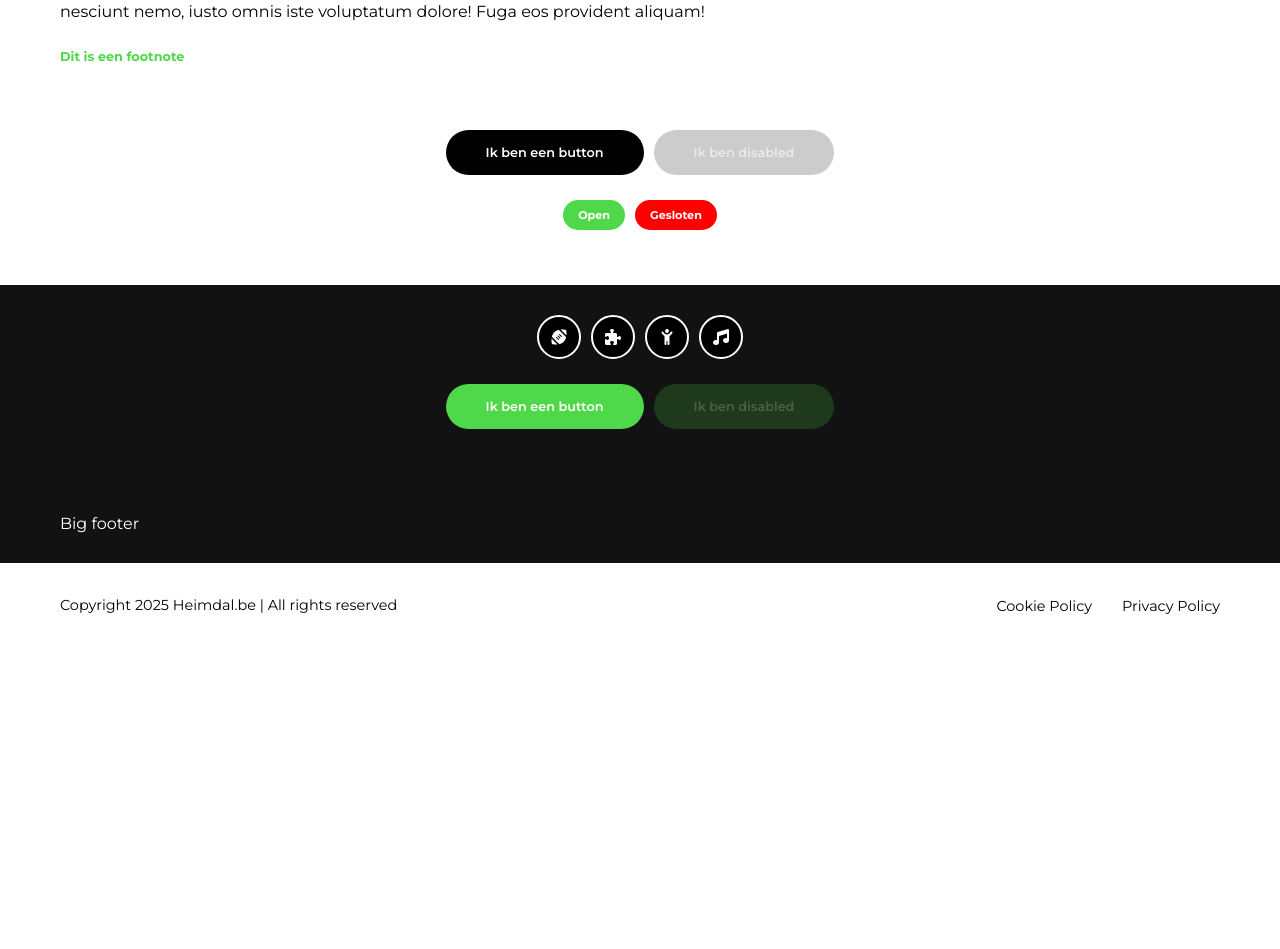
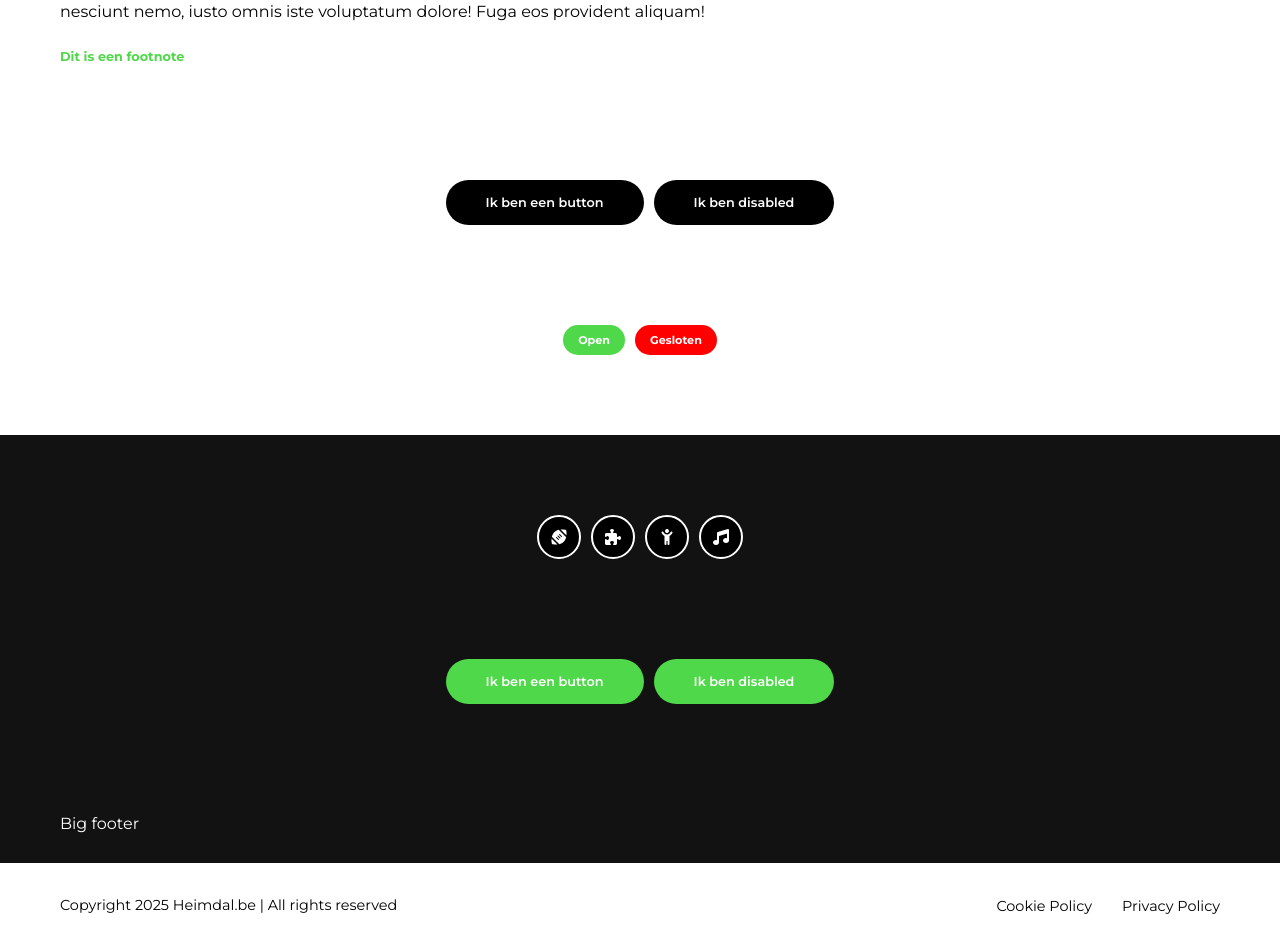
Before and after one commit to Heimdalbe/Mimisbrunnr-frontend, a React (Vite) app in the folder mimisbrunnr-frontend/: page /huisstijl in a window 1280 px wide. Shown: the part 620-1569 px from the top of the page. Before the commit the page ends 1269 px from the top, so only its background shows below. Built offline with nearby package versions, Linux system fonts and the light colour scheme.

Commit message:
disabled toegevoegd aan button component

```diff
--- a/mimisbrunnr-frontend/src/components/Common/PrimaryButton.jsx
+++ b/mimisbrunnr-frontend/src/components/Common/PrimaryButton.jsx
@@ -1,10 +1,15 @@
 import { Link } from "react-router-dom";
 
-const PrimaryButton = ({ text, to, isLight }) => {
+const PrimaryButton = ({ text, to, isLight, isDisabled }) => {
+  const className = [
+    isLight ? "primary-button" : "primary-button-dark",
+    isDisabled ? "disabled" : ""
+  ].join(" ");
+
   return (
     <Link
       to={to}
-      className={isLight ? "primary-button" : "primary-button-dark"}
+      className={className}
     >
         {text}
     </Link>
--- a/mimisbrunnr-frontend/src/components/Home/PlanningSectie/PlanningSectie.jsx
+++ b/mimisbrunnr-frontend/src/components/Home/PlanningSectie/PlanningSectie.jsx
@@ -8,7 +8,11 @@ const PlanningSectie = () => {
       <h1>Op de planning</h1>
       <EventList events={events} />
       <div className="button-wrapper">
-        <PrimaryButton text='Alle evenementen' to='/evenementen' isLight={true} />
+        <PrimaryButton
+          text='Alle evenementen'
+          to='/evenementen'
+          isLight={true}
+          isDisabled={false} />
       </div>
     </div>
   )
--- a/mimisbrunnr-frontend/src/index.css
+++ b/mimisbrunnr-frontend/src/index.css
@@ -162,17 +162,17 @@ a:hover {
   text-decoration: none;
 }
 
-.primary-button:disabled,
-.primary-button-dark:disabled {
+.primary-button.disabled,
+.primary-button-dark.disabled {
   cursor: not-allowed;
 }
 
-.primary-button:disabled {
+.primary-button.disabled {
   color: rgba(255, 255, 255, 0.6);
   background-color: rgba(0, 0, 0, 0.2);
 }
 
-.primary-button-dark:disabled {
+.primary-button-dark.disabled {
   color: rgba(255, 255, 255, 0.2);
   background-color: rgba(79, 216, 73, 0.2);
 }
@@ -181,7 +181,7 @@ a:hover {
   display: flex;
   justify-content: center;
   gap: 10px;
-  padding-bottom: 25px;
+  padding: 50px 0;
   flex-wrap: wrap;
 }
 
```
